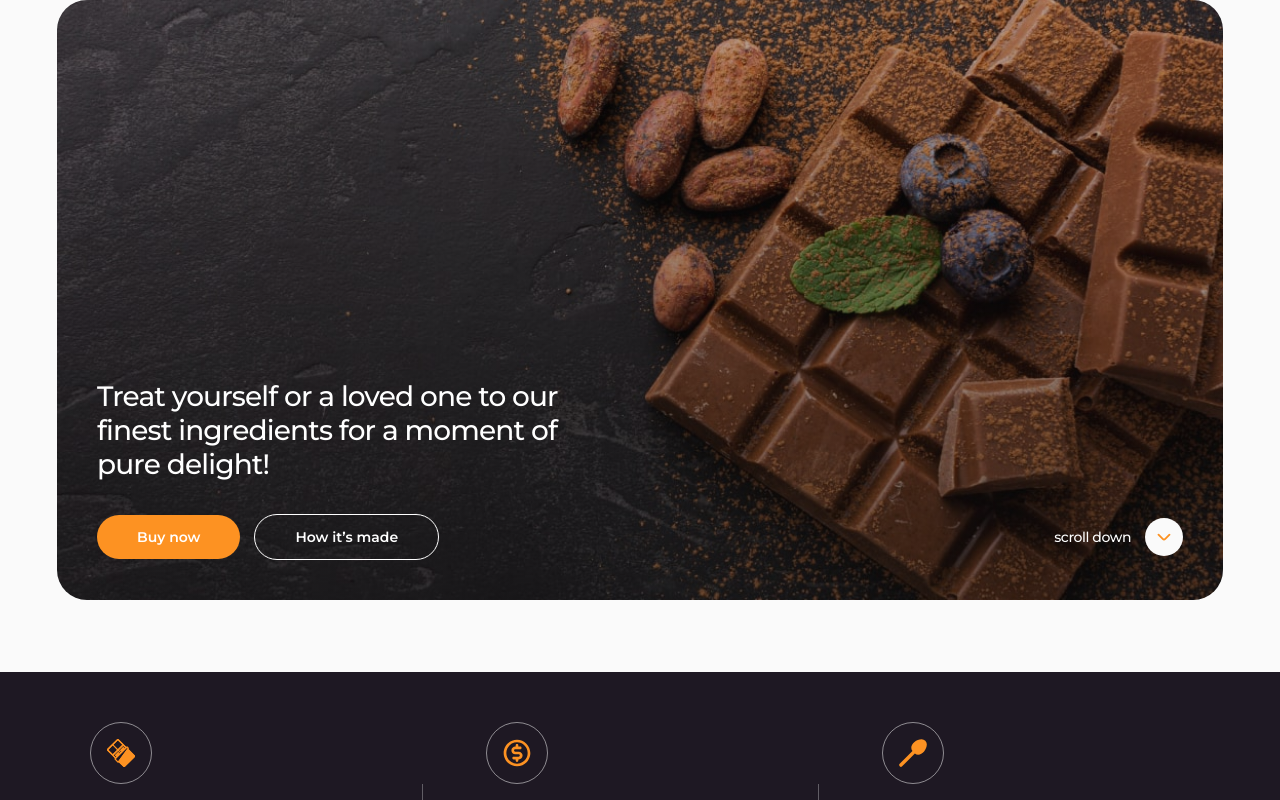
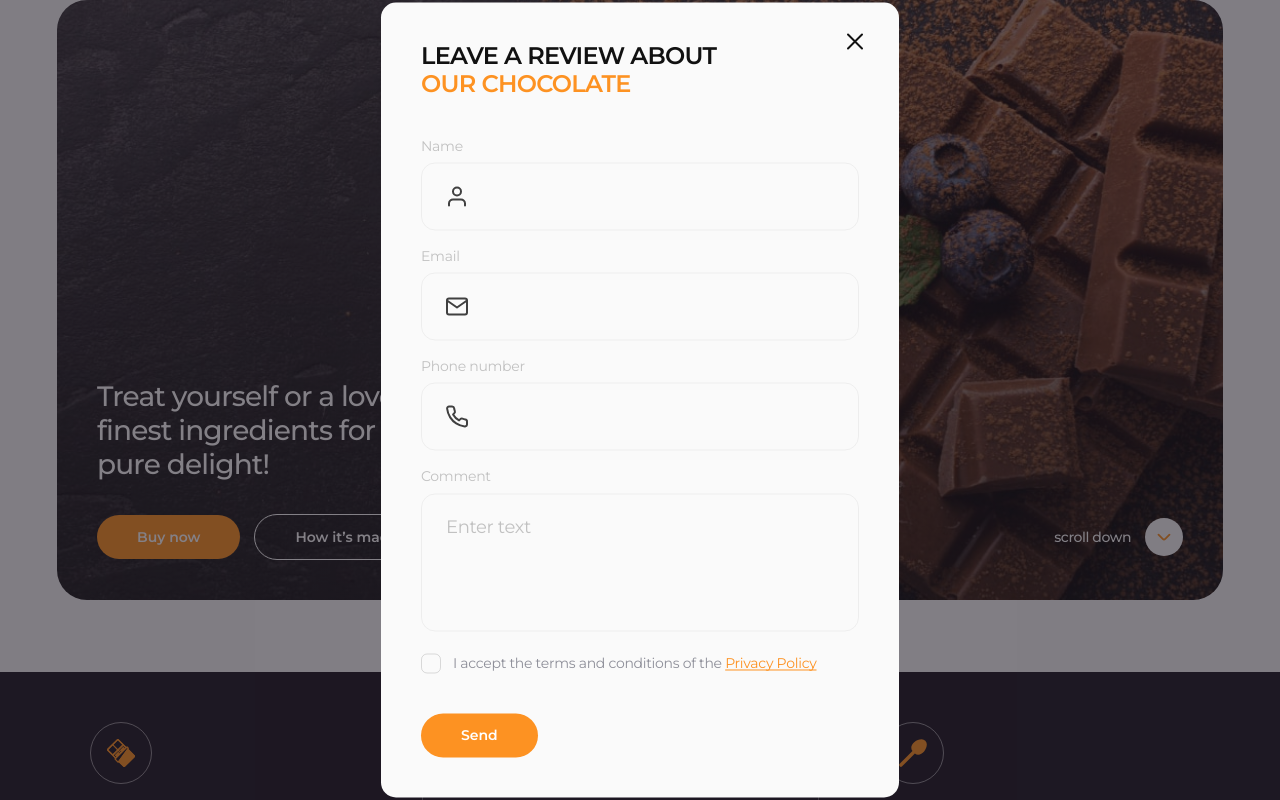
Before and after one commit to Sergii-Taran/simply-chocolate-project, a plain HTML site: page index.html in a window 1280 px wide. Shown: the top 800 px of the page. Drawn offline with nearby package versions, Linux system fonts and the light colour scheme.

Commit message:
add-modal-window-adaptive

```diff
--- a/css/style.css
+++ b/css/style.css
@@ -871,8 +871,8 @@ img {
   margin-bottom: 32px;
 }
 
-.reviev-hide1,
-.reviev-hide2 {
+.review-hide1,
+.review-hide2 {
   display: none;
 }
 
@@ -954,7 +954,7 @@ img {
     margin-bottom: 94px;
   }
 
-  .reviev-hide1 {
+  .review-hide1 {
     display: block;
   }
 
@@ -980,7 +980,7 @@ img {
     margin-bottom: 50px;
   }
 
-  .reviev-hide2 {
+  .review-hide2 {
     display: block;
   }
 
@@ -1189,7 +1189,7 @@ img {
   transition: opacity 250ms ease-in-out;
 }
 
-.is-open {
+.backdrop.is-open {
   opacity: 1;
   visibility: visible;
   pointer-events: auto;
@@ -1197,20 +1197,20 @@ img {
 
 .modal {
   border-radius: 15px;
-  width: 518px;
-  min-height: 794px;
+  width: 312px;
+  min-height: 620px;
   background: #fafafa;
   position: absolute;
   top: 50%;
   left: 50%;
   transform: translate(-50%, -50%);
-  padding: 40px;
+  padding: 32px 24px;
 }
 
 .modal-close-btn {
   position: absolute;
-  top: 24px;
-  right: 24px;
+  top: 14px;
+  right: 14px;
 
   background: none;
   border: none;
@@ -1232,13 +1232,14 @@ img {
 }
 
 .modal-title {
+  font-size: 18px;
   text-align: left;
-  max-width: 298px;
-  margin-bottom: 40px;
+  max-width: 255px;
+  margin-bottom: 32px;
 }
 
 .modal-field {
-  margin-bottom: 18px;
+  margin-bottom: 14px;
 }
 
 .modal-label {
@@ -1247,17 +1248,18 @@ img {
   color: rgba(64, 64, 64, 0.3);
 
   display: block;
-  margin-bottom: 8px;
+  margin-bottom: 4px;
 }
 
 .modal-input {
   width: 100%;
   border: 1.5px solid rgba(17, 17, 17, 0.05);
-  border-radius: 13px;
-  height: 68px;
+  border-radius: 8px;
+  height: 45px;
+
   background-color: transparent;
-  padding-left: 62px;
-  padding-right: 24px;
+  padding-left: 44px;
+  padding-right: 16px;
 
   font-size: 18px;
   line-height: 1.29;
@@ -1289,7 +1291,8 @@ img {
   fill: transparent;
   stroke: #404040;
   position: absolute;
-  left: 24px;
+  left: 18px;
+
   top: 50%;
   transform: translateY(-50%);
 }
@@ -1297,10 +1300,10 @@ img {
 .modal-comment {
   width: 100%;
   border: 1.5px solid rgba(17, 17, 17, 0.05);
-  border-radius: 13px;
-  height: 137px;
+  border-radius: 8px;
+  height: 92px;
   background-color: transparent;
-  padding: 22px 24px;
+  padding: 14px 18px;
 
   font-size: 18px;
   line-height: 1.29;
@@ -1317,49 +1320,57 @@ img {
 }
 
 .modal-comment::placeholder {
-  font-size: 18px;
+  font-size: 14px;
   letter-spacing: -0.02em;
   color: rgba(64, 64, 64, 0.3);
 }
 
-.checkbox-field {
-  margin-bottom: 40px;
+.check-field {
+  margin-bottom: 32px;
 }
 
 .modal-check-text {
-  font-size: 14px;
+  font-size: 12px;
+  line-height: 1.33333;
   letter-spacing: -0.02em;
-  color: rgba(64, 64, 64, 0.6);
+  color: #8e8f99;
   display: flex;
-  text-align: center;
-  gap: 8px;
+  align-items: flex-start;
 }
 
-.modal-check-text span {
+.modal-checkbox {
   width: 20px;
   height: 20px;
   border-radius: 6px;
   border: 1px solid rgba(17, 17, 17, 0.14);
-  display: flex;
+  margin-right: 12px;
+
+  transition: background-color 250ms cubic-bezier(0.4, 0, 0.2, 1),
+    border 250ms cubic-bezier(0.4, 0, 0.2, 1),
+    fill 250ms cubic-bezier(0.4, 0, 0.2, 1);
+
+  display: inline-flex;
   align-items: center;
   justify-content: center;
+  flex-shrink: 0;
+
   fill: transparent;
 }
 
-.modal-check:checked + .modal-check-text span {
+.modal-check:checked + .modal-check-text .modal-checkbox {
   background-color: #fd9222;
   border: none;
   fill: #fff;
 }
 
-.privacy-link {
+.modal-link {
   text-decoration: underline;
   text-decoration-skip-ink: none;
   color: #fd9222;
 }
 
-.privacy-link:hover,
-.privacy-link:focus {
+.modal-link:hover,
+.modal-link:focus {
   color: #d06600;
 }
 
@@ -1371,7 +1382,7 @@ img {
   border: none;
 
   border-radius: 100px;
-  padding: 14px 40px;
+  padding: 12px 28px;
 
   transition: color 250ms ease, background-color 250ms ease;
 }
@@ -1383,7 +1394,62 @@ img {
 }
 
 @media screen and (min-width: 768px) {
+  .modal {
+    width: 518px;
+    min-height: 794px;
+    padding: 40px;
+  }
+
+  .modal-close-btn {
+    top: 24px;
+    right: 24px;
+  }
+
+  .modal-title {
+    font-size: 24px;
+    max-width: 298px;
+    margin-bottom: 40px;
+  }
+
+  .modal-field {
+    margin-bottom: 18px;
+  }
+
+  .modal-label {
+    margin-bottom: 8px;
+  }
+
+  .modal-input {
+    border-radius: 14px;
+    height: 68px;
+    padding-left: 62px;
+    padding-right: 24px;
+  }
+
+  .modal-icon {
+    left: 24px;
+  }
+
+  .modal-comment {
+    border-radius: 14px;
+    height: 138px;
+    padding: 22px 24px;
+  }
+
+  .modal-comment::placeholder {
+    font-size: 18px;
+  }
+
+  .check-field {
+    margin-bottom: 40px;
+  }
+
+  .modal-check-text {
+    font-size: 14px;
+    align-items: center;
+  }
+
+  .modal-btn {
+    padding: 14px 40px;
+  }
 }
-
-@media screen and (min-width: 1200px) {
-}
--- a/index.html
+++ b/index.html
@@ -382,7 +382,7 @@
                 wafer, covered in a thin layer chocolate.
               </p>
             </li>
-            <li class="reviews-list-item reviev-hide1">
+            <li class="reviews-list-item review-hide1">
               <div class="avatar-container">
                 <img
                   class="reviews-img"
@@ -404,7 +404,7 @@
                 is good.
               </p>
             </li>
-            <li class="reviews-list-item reviev-hide2">
+            <li class="reviews-list-item review-hide2">
               <img
                 class="reviews-img"
                 srcset="
@@ -497,7 +497,7 @@
       </div>
     </footer>
 
-    <div class="backdrop">
+    <div class="backdrop is-open">
       <div class="modal">
         <button type="button" class="modal-close-btn">
           <svg class="modal-close-icon" width="28" height="28">
@@ -561,7 +561,8 @@
               placeholder="Enter text"
             ></textarea>
           </div>
-          <div class="modal-field checkbox-field">
+
+          <div class="check-field">
             <input
               type="checkbox"
               name="terms"
@@ -570,15 +571,18 @@
               class="modal-check visually-hidden"
             />
             <label for="terms" class="modal-check-text"
-              ><span>
-                <svg class="check-icon" width="10" height="10">
+              ><span class="modal-checkbox">
+                <svg class="icon-check" width="10" height="10">
                   <use href="./images/icons.svg#check"></use>
                 </svg>
               </span>
-              I accept the terms and conditions of the
-              <a class="privacy-link" href="http://">Privacy Policy</a></label
+              <span class="modal-span-text">
+                I accept the terms and conditions of the
+                <a class="modal-link" href="http://">Privacy Policy</a>
+              </span></label
             >
           </div>
+
           <button type="submit" class="modal-btn">Send</button>
         </form>
       </div>
```
